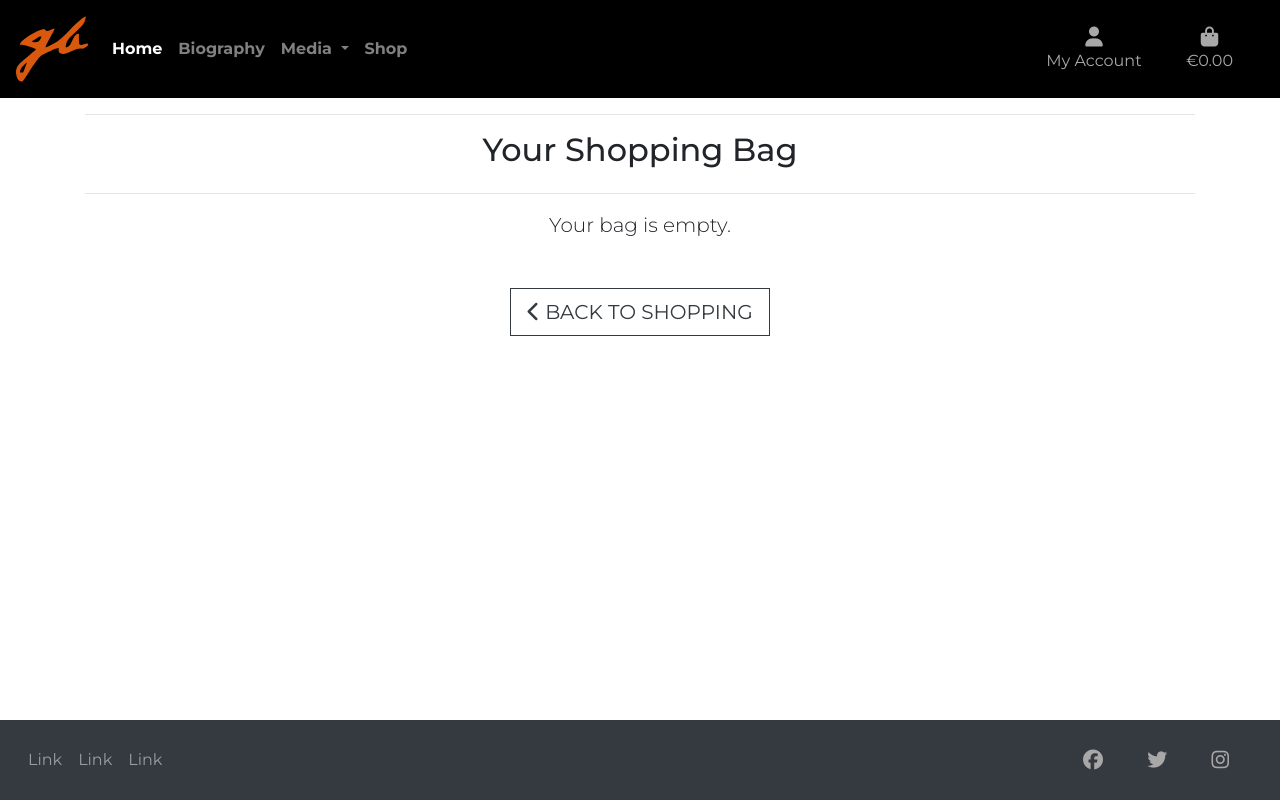
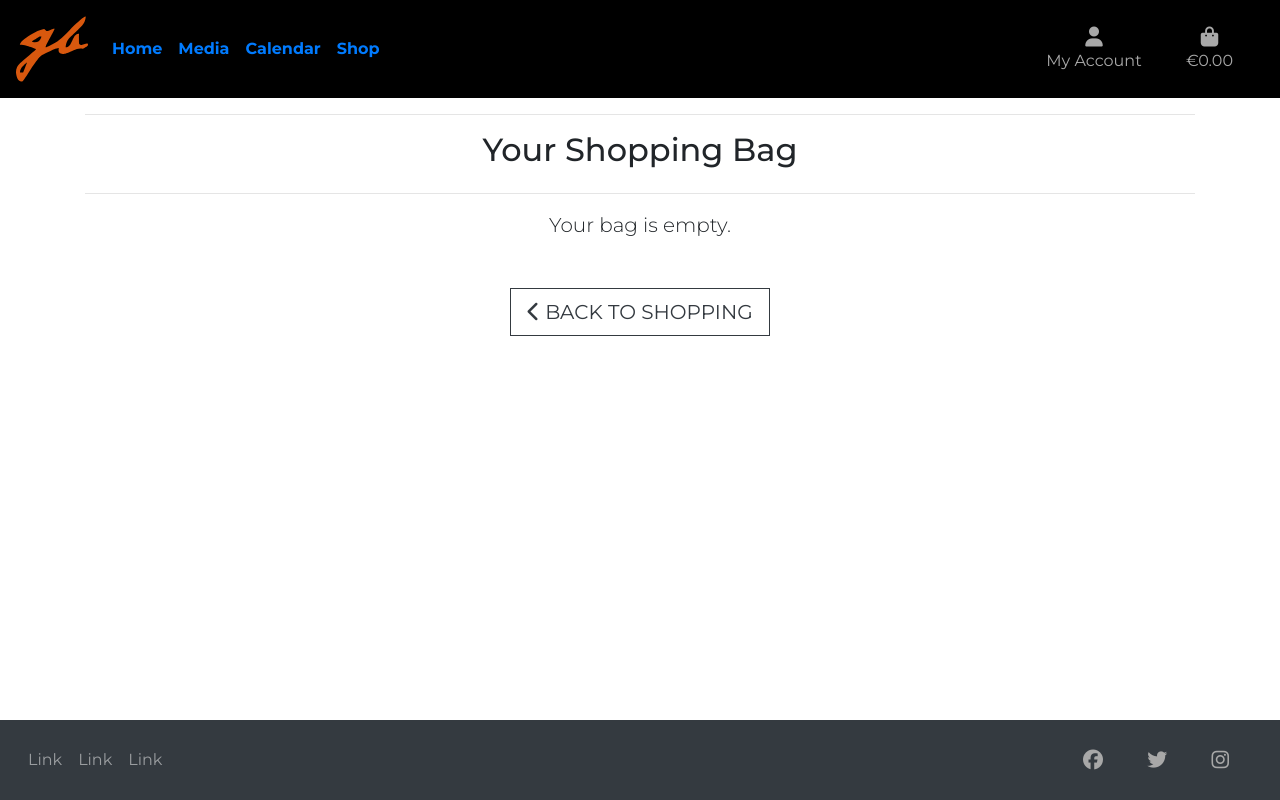
Before and after one commit to GBrachetta/guillermo, a Django app: page /bag/ in a window 1280 px wide. Run offline with Django 3.2, Linux system fonts and the light colour scheme; some libraries are stand-ins or nearby versions.

Commit message:
Deleted unused dropdown from navbar - Added dynamic class to highlight active item

```diff
--- a/templates/includes/navigation.html
+++ b/templates/includes/navigation.html
@@ -1,29 +1,22 @@
 {% load static %}
-<nav class="navbar fixed-top navbar-expand-lg navbar-dark bg-dark">
-    <a class="navbar-brand" href="#"><img class="logo" src="{% static 'icons/logo.svg' %}" height="72" width="72" alt="Logo" /></a>
+<nav class="navbar fixed-top navbar-expand-lg bg-dark">
+    <a class="navbar-brand" href="{% url 'home' %}"><img class="logo" src="{% static 'icons/logo.svg' %}" height="72" width="72" alt="Logo" /></a>
     <button class="navbar-toggler" type="button" data-toggle="collapse" data-target="#navbarSupportedContent" aria-controls="navbarSupportedContent" aria-expanded="false" aria-label="Toggle navigation">
         <span class="navbar-toggler-icon"></span>
     </button>
 
     <div class="collapse navbar-collapse" id="navbarSupportedContent">
         <ul class="navbar-nav mr-auto">
-            <li class="nav-item active">
+            <li class="nav-item {{ home }}">
                 <a class="nav-link navbar-items" href="{% url 'home' %}">Home <span class="sr-only">(current)</span></a>
             </li>
-            <li class="nav-item">
-                <a class="nav-link navbar-items" href="#">Biography</a>
-            </li>
-            <li class="nav-item dropdown">
-                <a class="nav-link dropdown-toggle navbar-items" href="#" id="navbarDropdown" role="button" data-toggle="dropdown" aria-haspopup="true" aria-expanded="false">
-                    Media
-                </a>
-                <div class="dropdown-menu" aria-labelledby="navbarDropdown">
-                    <a class="dropdown-item" href="{% url 'music' %}">Music</a>
-                    <a class="dropdown-item" href="{% url 'album' %}">Photo</a>
-                    <a class="dropdown-item" href="{% url 'video' %}">Video</a>
-                </div>
+            <li class="nav-item {{ media }}">
+                <a class="nav-link navbar-items" href="{% url 'album' %}">Media</a>
             </li>
             <li class="nav-item">
+                <a class="nav-link navbar-items" href="{% url 'music' %}">Calendar</a>
+            </li>
+            <li class="nav-item {{ shop }}">
                 <a class="nav-link navbar-items" href="{% url 'shop' %}">Shop</a>
             </li>
         </ul>
```
